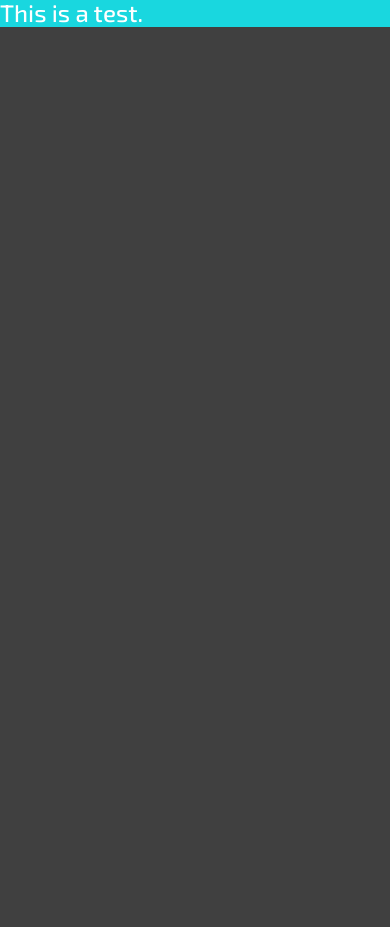
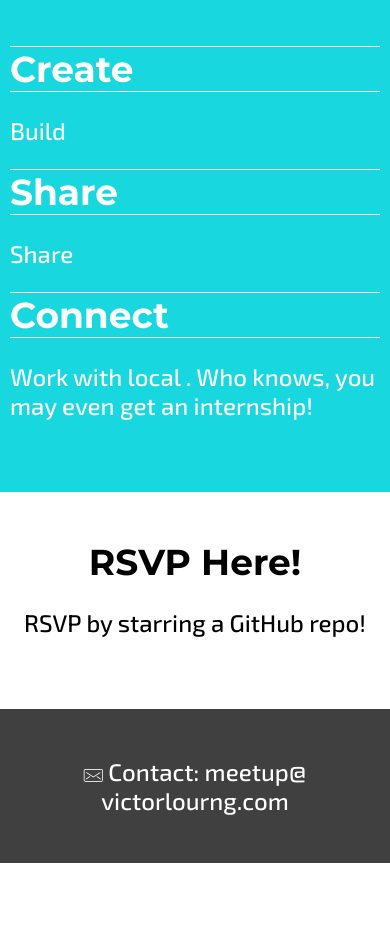
Before and after one commit to hshackers/philly-one, a Jekyll site: the page built from index.html, in a window 390 px wide. Shown: the part 902-1829 px from the top of the page. Built offline with Jekyll 4.4.1, drawn with Linux system fonts in a browser that asks for light colours; Markdown is read by kramdown in place of the engine named in the settings; after the commit the page ends 1765 px from its top, so only the background shows below that.

Commit message:
More preliminary design

```diff
--- a/_includes/foot.html
+++ b/_includes/foot.html
@@ -1,7 +1,20 @@
 <footer>
-
+  <div class="container">
+    <div class="row">
+        <i class="icon-email"></i> &nbsp;Contact: meetup<span class="at"></span>victorlourng.com
+  </div>
 </footer>
+<script type='text/javascript'>
+  var site = {
+    twitter_search: '#hshackers OR @hshackers -from:lablayers',
+    github_language: 'JavaScript',
+    github_login: 'lablayers',
+    github_repo: 'lablayers.github.io',
+    hashtag: '#hshackers'
+  };
+</script>
 <script src="/js/jquery-1.11.0.min.js"></script>
+<script src="/js/underscore.js" async></script>
 <script src="/js/skrollr.min.js" async></script>
 <script src="/js/site.js" async></script>
 </body>
--- a/css/site.css
+++ b/css/site.css
@@ -5,6 +5,8 @@
 
 ::-webkit-scrollbar {
   background: whiteSmoke;
+  width: 8px;
+  height: 8px;
 }
 
 ::-webkit-scrollbar-thumb {
@@ -22,6 +24,49 @@
   margin: auto;
 }
 
+p:before, p:after {
+  clear: both;
+  content: '';
+}
+
+.row {
+  display: -webkit-flex;
+  display: flex;
+  -webkit-flex-direction: row;
+  flex-direction: row;
+  -webkit-align-items: center;
+  align-items: center;
+  -webkit-justify-content: center;
+  justify-content: center;
+  -webkit-flex-wrap: wrap;
+  flex-wrap: wrap;
+}
+
+[class^="col"] {
+  flex-grow: 1;
+  display: flex;
+  padding: 0 10px;
+}
+
+.col-0 { width: 0%; }
+.col-10 { width: 10%; flex-basis: 10%; }
+.col-20 { width: 20%; flex-basis: 20%; }
+.col-25 { width: 25%; flex-basis: 25%; }
+.col-30 { width: 30%; flex-basis: 30%; }
+.col-33 { width: 33%; flex-basis: 33%; }
+.col-40 { width: 40%; flex-basis: 40%; }
+.col-50 { width: 50%; flex-basis: 50%; }
+.col-60 { width: 60%; flex-basis: 60%; }
+.col-66 { width: 66%; flex-basis: 66%; }
+.col-70 { width: 70%; flex-basis: 70%; }
+.col-75 { width: 75%; flex-basis: 75%; }
+.col-80 { width: 80%; flex-basis: 80%; }
+.col-90 { width: 90%; flex-basis: 90%; }
+.col-100 { width: 100%; }
+
+.col-200px { width: 200px; }
+.col-400px { width: 400px; }
+
 .left { float: left; }
 .right { float: right; }
 
@@ -35,6 +80,7 @@ body {
   font-family: 'Exo 2', 'Open Sans', Arial;
   font-size: 24px;
   font-weight: 500;
+  height: auto!important;
 }
 
 a {
@@ -45,6 +91,7 @@ h1, h2 {
   font-family: 'Montserrat', sans-serif;
   text-align: inherit;
   margin: 0px;
+  display: block;
 }
 
 h1 {
@@ -58,11 +105,13 @@ h1 {
   border-bottom: 1px solid;
 }
 
+h2 {
+}
+
 header, section, aside, footer {
   position: relative;
   width: 100%;
   background-position: center;
-  text-align: center;
   background: white;
 }
 
@@ -71,6 +120,7 @@ header {
   background-image: linear-gradient(115deg, rgba(255, 255, 255, 0.025) 0%, rgba(255, 255, 255, 0.05) 50%, rgba(255, 255, 255, 0) 50%), linear-gradient(to left, #005952 0%, #005E20 100%);
   background-size: cover;
   color: white;
+  display: -webkit-flex;
   display: flex;
   align-items: center;
   justify-content: center;
@@ -83,6 +133,7 @@ header {
   overflow: hidden;
   position: relative;
   z-index: 800000;
+  text-align: center;
 }
 
 header.light {
@@ -158,17 +209,66 @@ p.lead {
 
 #content {
   top: 0px;
-  display: flex;
   /* min-height: 500px;
   min-height: 100vh; */
 }
 
+#content h2 {
+  border-top: 1px solid;
+  border-bottom: 1px solid;
+}
+
 section {
   display: block;
+  padding: 2em 0;
+}
+
+#rsvp {
+  text-align: center;
+}
+
+.github-user {
+  position: relative;
+}
+
+.github-user .thumb {
+  display: inline-block;
+  width: 70px;
+  height: 70px;
+  border-radius: 50%;
+  background-size: cover!important;
+  margin: 10px;
+}
+
+.github-user .popup {
+  position: absolute;
+  /* top: -1.5em;
+  // left: -50%; */
+}
+
+#map {
+  width: 100%;
 }
 
 footer {
-  min-height: 100%;
-  min-height: 100vh;
+  /* min-height: 100%;
+  min-height: 100vh; */
   background-color: #404040;
+  padding: 2em 0;
+  color: white;
 }
+
+.at:after {
+  content: '@';
+}
+
+@media screen and (max-width: 1200px) {
+  [class^="col"] {
+    display: block!important;
+    width: 100%!important;
+    flex-basis: 100%!important;
+  }
+  .hidden-mobile {
+    display: none!important;
+  }
+}
--- a/index.html
+++ b/index.html
@@ -33,12 +33,32 @@ title: HS Hackers Philly Meetup
       </a>
 </header>
 <section class="accent-bg" id="content">
-  <div class="grid-container">
-  This is a test.
+  <div class="container">
+    <div class="row">
+      <div class="col-33">
+        <h2>Create</h2>
+        <p>Build </p>
+      </div>
+      <div class="col-33">
+        <h2>Share</h2>
+        <p>Share</p>
+      </div>
+      <div class="col-33">
+        <h2>Connect</h2>
+        <p>Work with local . Who knows, you may even get an internship!</p>
+      </div>
+    </div>
   </div>
 </section>
-<aside>
-  <div class="grid-container">
+<section id="rsvp">
+  <div class="container">
+    <h2>RSVP Here!</h2>
+    <p>RSVP by starring a GitHub repo!</p>
+    <div class="followers"></div>
+  </div>
+</section>
+<iframe src="https://www.google.com/maps/embed?pb=!1m14!1m8!1m3!1d195542.27463471997!2d-75.10636!3d40.0230082!3m2!1i1024!2i768!4f13.1!3m3!1m2!1s0x89c6b7d8d4b54beb%3A0x89f514d88c3e58c1!2sPhiladelphia%2C+PA!5e0!3m2!1sen!2sus!4v1397542752373" width="800" height="300" class="hidden-mobile" id="map" frameborder="0" style="border:0"></iframe><aside>
+  <div class="container">
     <div class="left">
       HS Hackers Philly
     </div>
--- a/js/site.js
+++ b/js/site.js
@@ -16,3 +16,114 @@ $(function() {
     }
   });
 });
+
+(function(context) {
+
+if (!site) throw new Error('Configuration not found');
+
+var hshackers = {};
+
+hshackers.githubWatcherProject = function(resp) {
+    var watcherProject = $('.follower-project');
+    var i = 0;
+    var max = 4; // Make a maximum of five requests before giving up.
+    var shuffled = _(resp.data).shuffle();
+
+    var getProjects = function(u) {
+        $.ajax({
+            url: 'https://api.github.com/users/' + u.login + '/repos',
+            dataType: 'jsonp',
+            success: function(resp) {
+                if (!resp.data.length) return getProjects(shuffled[++i]);
+                var repo = _(resp.data)
+                    .chain()
+                    .shuffle()
+                    .detect(function(r) {
+                        return r.language === site.github_language;
+                    })
+                    .value();
+
+                if (!repo) {
+                    getProjects(shuffled[++i]);
+                } else {
+                    var template =
+                        ""
+                        + "<a target='_blank' href='http://github.com/<%=owner.login%>'><%=owner.login%></a>"
+                        + " / "
+                        + "<a target='_blank' href='<%=html_url%>'>"
+                        + "<span class='title'><strong><%=name%></strong></span>"
+                        + "</a>"
+                        + "<span class='title'> <%=description%></span>"
+                        + "";
+                    var t = _(template).template(repo);
+                    watcherProject.append(t).addClass('loaded');
+                }
+
+            }
+        });
+    };
+    getProjects(shuffled[i]);
+};
+
+hshackers.githubWatchers = function() {
+    var watchers = $('.followers');
+    $.ajax({
+        // TODO: this endpoint only returns maximum 30 users. Implement random
+        // pagination so we see different groups of people.
+        url: 'https://api.github.com/repos/' +
+            site.github_login + '/' +
+            site.github_repo + '/watchers',
+        dataType: 'jsonp',
+        success: function(resp) {
+            if (!resp.data.length) return;
+            hshackers.githubWatcherProject(resp);
+            var template =
+                "<a class='github-user' target='_blank' href='http://github.com/<%=login%>'>" +
+                "<span style='background-image:url(<%=avatar_url%>)' class='thumb' /></span>" +
+                "<span class='popup'>" +
+                "<span class='title'><%=login%></span>" +
+                "</span>" +
+                "</a>";
+            var t = _(resp.data)
+                .map(function(i) { return _(template).template(i); })
+                .join('');
+            watchers.append(t);
+        }
+    });
+};
+$(hshackers.githubWatchers);
+
+
+hshackers.setup = function() {
+    var tweets = $('.tweets');
+
+    $('.watch').hover(
+        function() { $('.watch-docs').addClass('active'); },
+        function() { $('.watch-docs').removeClass('active'); }
+    );
+
+    $.ajax({
+        url: 'http://search.twitter.com/search.json',
+        data: { q: site.twitter_search, rpp:100 },
+        dataType: 'jsonp',
+        success: function(resp) {
+            if (!resp.results.length) return;
+            var template =
+                "<a target='_blank' href='http://twitter.com/<%=from_user%>/status/<%=id_str%>' class='tweet'>"
+                + "<span class='thumb' style='background-image:url(<%=profile_image_url%>)'></span>"
+                + "<span class='popup'>"
+                + "<span class='title'>@<%=from_user%></span>"
+                + "<small><%=text%></small>"
+                + "</span>"
+                + "</a>";
+            var t = _(resp.results.slice(0,30))
+                .map(function(i) { return _(template).template(i); })
+                .join('');
+            tweets.append(t).addClass('loaded');
+        }
+    });
+};
+$(hshackers.setup);
+
+context.hshackers = hshackers;
+})(window);
```
